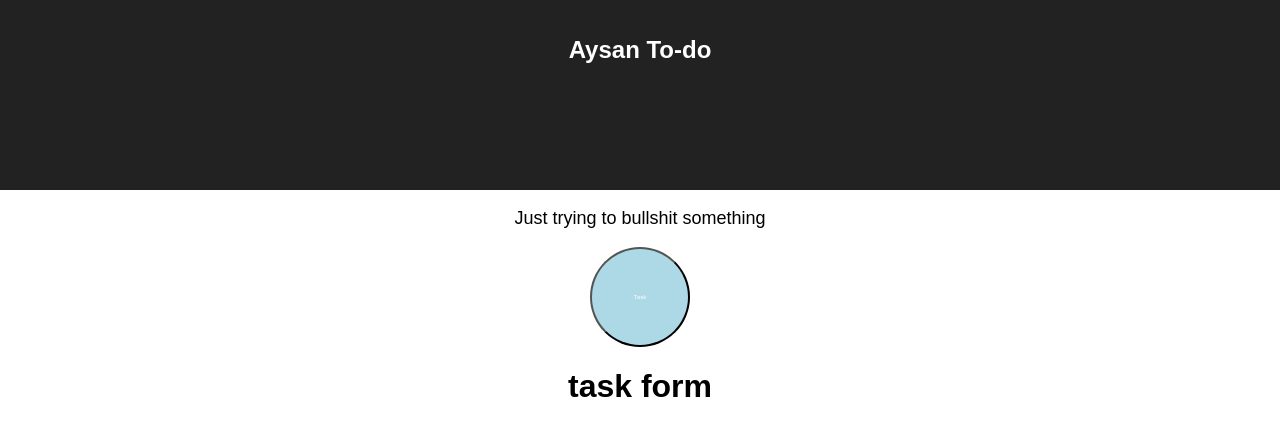
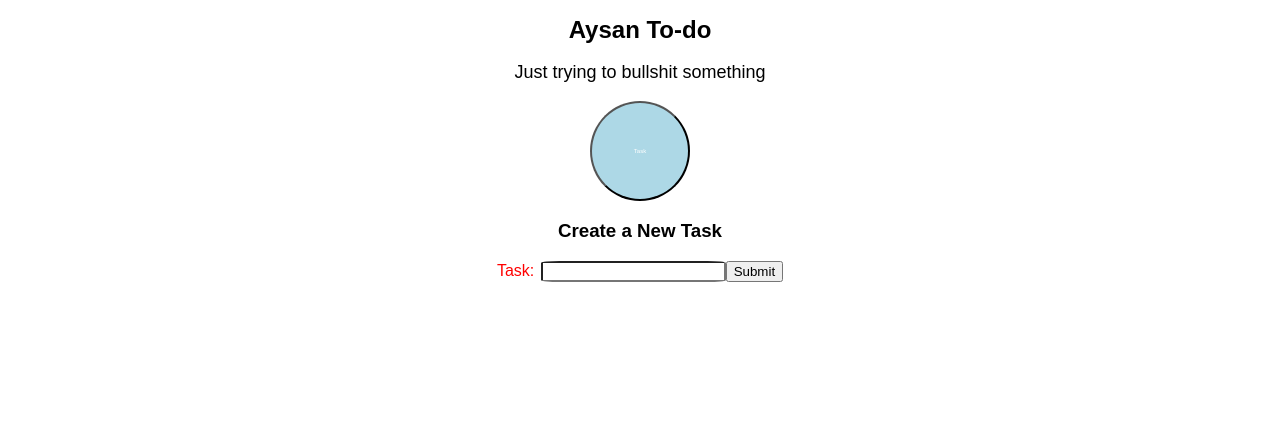
Before and after one commit to aisayo/to-do-app, a React (Create React App) app in the folder tasks-app/tasks-app-client/: page / in a window 1280 px wide. Shown: the top 436 px of the page. Built offline with nearby package versions, Linux system fonts and the light colour scheme.

Commit message:
created task form

```diff
--- a/tasks-app/tasks-app-client/src/App.css
+++ b/tasks-app/tasks-app-client/src/App.css
@@ -7,12 +7,6 @@
   height: 80px;
 }
 
-.App-header {
-  background-color: #222;
-  height: 150px;
-  padding: 20px;
-  color: white;
-}
 
 .App-title {
   font-size: 1.5em;
@@ -37,3 +31,12 @@
 	-webkit-border-radius: 50px;
 	border-radius: 50px;
 }
+
+.TaskLabel {
+  color: red;
+}
+
+.TaskInput {
+  border-radius: 10%;
+  margin-left: .5%;
+}
--- a/tasks-app/tasks-app-client/src/components/tasks/taskform.js
+++ b/tasks-app/tasks-app-client/src/components/tasks/taskform.js
@@ -1,17 +1,43 @@
-import React from 'react';
-import Task from './task';
+import React, { Component } from 'react';
 
 
+class TaskForm extends Component {
 
-const TaskForm = () => {
-    return (
-        <div>
-        <form className="TaskForm">
+    constructor(){
+        super();
 
-        </form>
-            <h1>task form</h1>
+        this.state = {
+            task: '',
+            completed: false,
+        }
+    }
+
+    handleOnChange = (event) => {
+        const { name, value } = event.target;
+        this.setState({[name]: value});
+    }
+
+    render() {
+        return (
+            <div>
+            <h3>Create a New Task</h3>
+            <form className="TaskForm">
+                <label htmlFor="task" className="TaskLabel">Task:</label>
+                <input
+                    className="TaskInput"
+                    type="text"
+                    name="task"
+                    value={this.state.task}
+                    onChange={(event) => this.handleOnChange(event)}
+
+                />
+
+                < input type="submit" />
+
+            </form>
         </div>
-    )
+        )
+    }
 }
 
 export default TaskForm;
```
